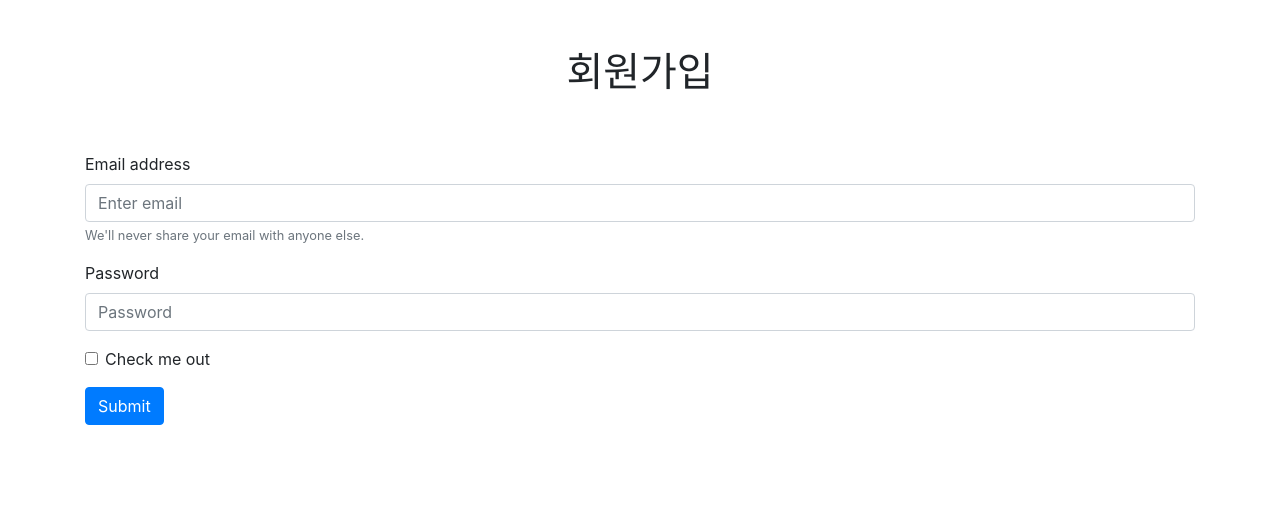
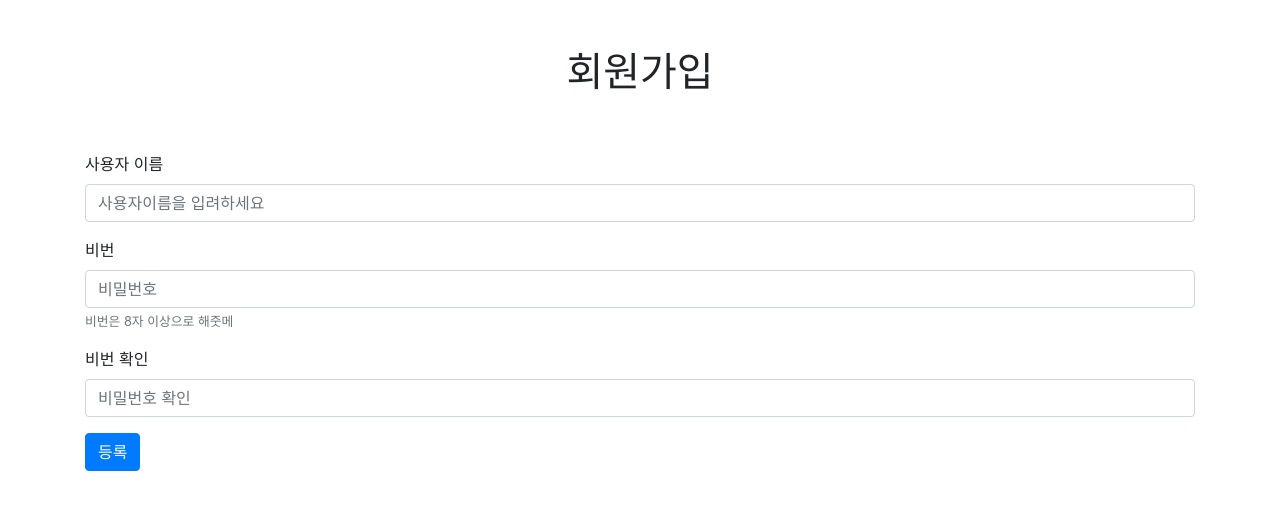
Before and after one commit to albatross9/DjangoExercise, a Django app: template amsuser/templates/register.html in a window 1280 px wide. Shown: the top 510 px of the page. Run offline with Django 3.2, Linux system fonts and the light colour scheme; the template is opened without the code that fills it, so the values that code supplies are empty; some libraries are stand-ins or nearby versions.

Commit message:
한글로 가독성있게

```diff
--- a/amsuser/templates/register.html
+++ b/amsuser/templates/register.html
@@ -36,38 +36,36 @@
         <div class="col-12">
           <form>
             <div class="form-group">
-              <label for="exampleInputEmail1">Email address</label>
+              <label for="username">사용자 이름</label>
               <input
-                type="email"
+                type="text"
                 class="form-control"
-                id="exampleInputEmail1"
-                aria-describedby="emailHelp"
-                placeholder="Enter email"
+                id="username"
+                placeholder="사용자이름을 입려하세요"
               />
-              <small id="emailHelp" class="form-text text-muted"
-                >We'll never share your email with anyone else.</small
+            </div>
+            <div class="form-group">
+              <label for="password">비번</label>
+              <input
+                type="password"
+                class="form-control"
+                id="password"
+                placeholder="비밀번호"
+              />
+              <small id="passwordHelp" class="form-text text-muted"
+                >비번은 8자 이상으로 해줏메</small
               >
             </div>
             <div class="form-group">
-              <label for="exampleInputPassword1">Password</label>
+              <label for="re-password">비번 확인</label>
               <input
                 type="password"
                 class="form-control"
-                id="exampleInputPassword1"
-                placeholder="Password"
+                id="re-password"
+                placeholder="비밀번호 확인"
               />
             </div>
-            <div class="form-group form-check">
-              <input
-                type="checkbox"
-                class="form-check-input"
-                id="exampleCheck1"
-              />
-              <label class="form-check-label" for="exampleCheck1"
-                >Check me out</label
-              >
-            </div>
-            <button type="submit" class="btn btn-primary">Submit</button>
+            <button type="submit" class="btn btn-primary">등록</button>
           </form>
         </div>
       </div>
```
